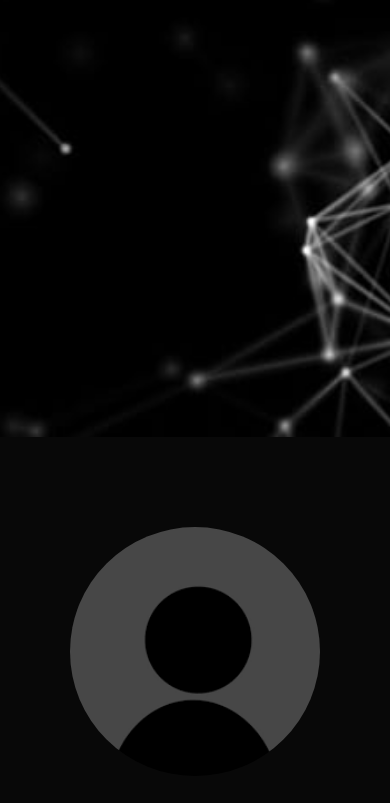
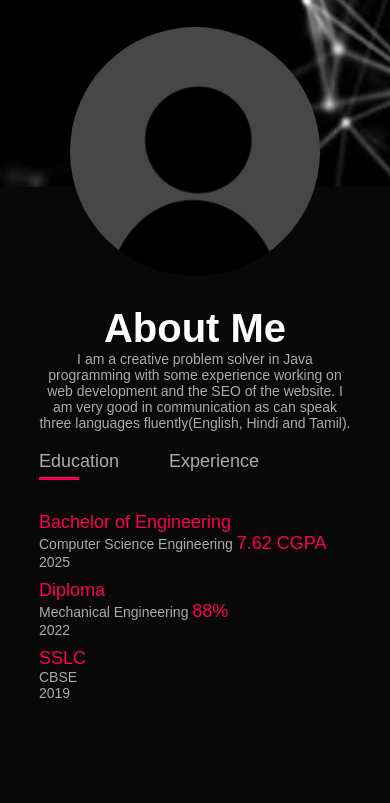
Before and after one commit to MoAsif21/Portfolio-Website, a plain HTML site: page index.html in a window 390 px wide. Shown: the part 407-1210 px from the top of the page. Drawn offline with Linux system fonts and the light colour scheme.

Commit message:
Update style.css

```diff
--- a/style.css
+++ b/style.css
@@ -333,3 +333,10 @@ nav .fas{
     margin-top: -40px;
     display: block;
 }
+@media only screen and (max-width: 600px){
+
+.container{
+    margin-top:  -250px;
+}
+
+}
```
